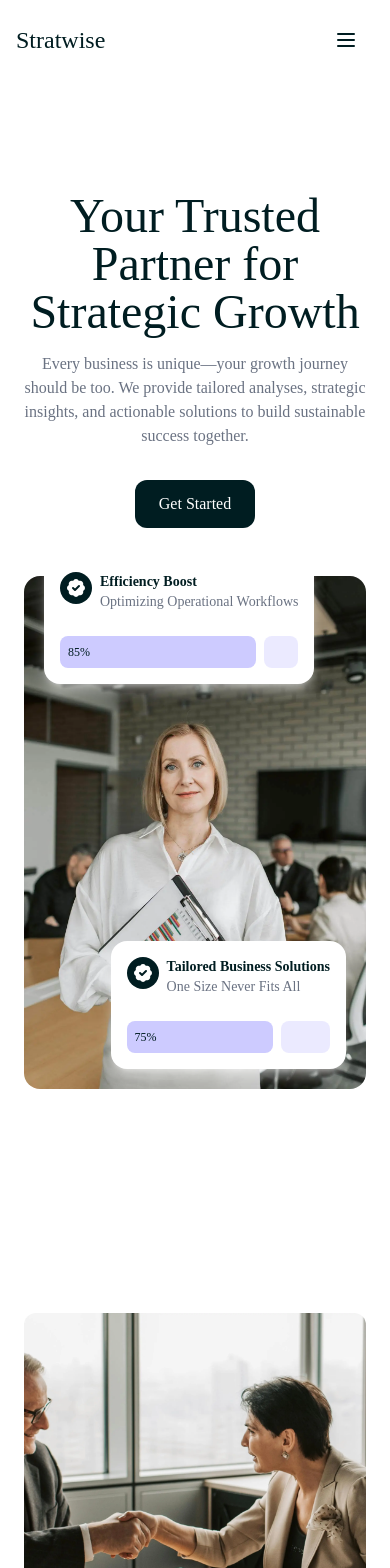
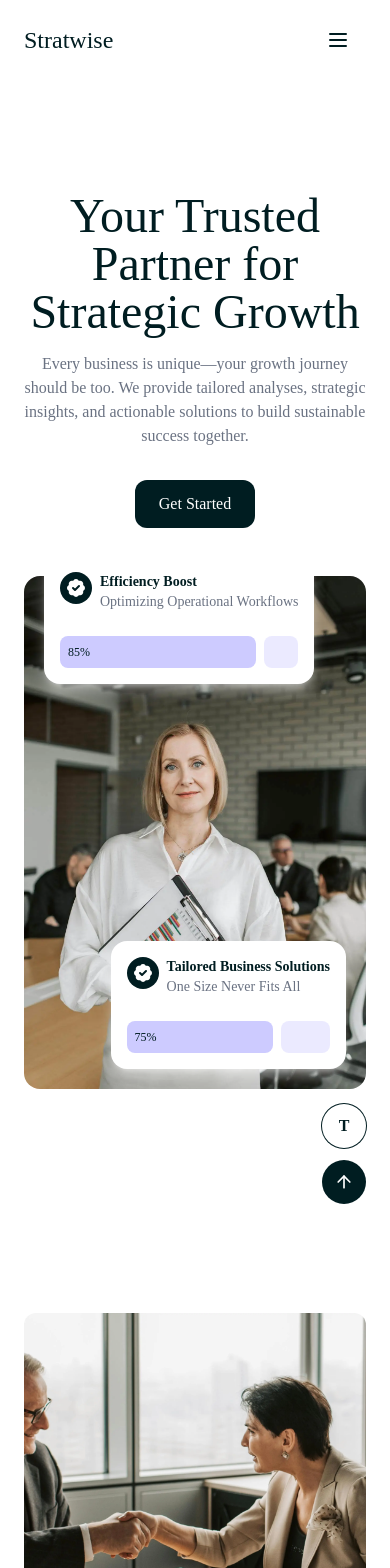
Before and after one commit to talhaozbek61/stratwise, a Next.js app: page / in a window 390 px wide. Shown: the top 1568 px of the page. Built offline with nearby package versions, Linux system fonts and the light colour scheme.

Commit message:
fix: small mobile layout adjustments
- Minor UI alignment fixes on small viewports.

```diff
--- a/app/components/header.tsx
+++ b/app/components/header.tsx
@@ -21,7 +21,7 @@ export default function Header() {
 
   return (
     <header className="bg-secondary/30 text-secondary-foreground">
-      <nav className="flex items-center justify-between mx-auto max-w-7xl p-4 lg:px-6">
+      <nav className="flex items-center justify-between mx-auto max-w-2xl lg:max-w-7xl px-6 py-4">
         {/* Logo */}
         <CustomLink
           href="/"
@@ -94,14 +94,14 @@ export default function Header() {
               </div>
 
               {/* Links */}
-              <ul className="mt-6 relative flex flex-col items-start gap-4 h-full">
+              <ul className="mt-6 relative flex flex-col items-start gap-4 h-full [&_a]:w-full">
                 {navigation.map((navigate, nIdx) => (
                   <CustomLink
                     href={navigate.href}
                     variant="none"
                     target="_self"
                     key={nIdx}
-                    className="text-primary font-medium w-full py-1"
+                    className="text-primary font-medium py-1"
                     onClick={() => setOpenMenu(false)}
                   >
                     {navigate.name}
--- a/app/components/scroll-actions.tsx
+++ b/app/components/scroll-actions.tsx
@@ -31,7 +31,7 @@ export default function ScrollActions() {
       <Button
         onClick={handleClick}
         className={`fixed bottom-6 right-6 z-50 p-3 rounded-full ring-1 ring-primary-foreground flex items-center justify-center ${
-          showScrollTop ? "opacity-100" : "opacity-0 pointer-events-none"
+          showScrollTop ? "translate-y-0" : "translate-y-96"
         }`}
       >
         <ArrowUp className="size-5 stroke-primary-foreground" />
@@ -41,7 +41,7 @@ export default function ScrollActions() {
       <CustomLink
         variant="secondary"
         className={`fixed bottom-20 right-6 z-50 size-11 p-0 rounded-full ring-1 ring-primary flex items-center justify-center font-bold group ${
-          showCustomLink ? "opacity-100" : "opacity-0 pointer-events-none"
+          showCustomLink ? "translate-y-0" : "translate-y-96"
         }`}
       >
         T
--- a/app/components/services.tsx
+++ b/app/components/services.tsx
@@ -62,7 +62,7 @@ export default function Services({ content }: ServicesProps) {
           </motion.div>
 
           {/* Services Content */}
-          <div className="space-y-4">
+          <div className="space-y-4 overflow-hidden">
             {/* Services List */}
             <ul className="divide-y divide-primary-foreground lg:max-w-md">
               {content.services.map((service) => (
@@ -75,7 +75,7 @@ export default function Services({ content }: ServicesProps) {
                       : "text-primary-foreground/70"
                   }`}
                   onClick={() => setSelectedService(service.id)}
-                  animation={fadeAnimations.right}
+                  animation={fadeAnimations.down}
                   custom={0.6 + service.id * 0.1}
                 >
                   {service.title}
@@ -89,7 +89,7 @@ export default function Services({ content }: ServicesProps) {
               initial="hidden"
               whileInView="show"
               viewport={{ once: true }}
-              variants={fadeAnimations.right}
+              variants={fadeAnimations.down}
               custom={1.1}
             >
               {content.services[selectedService - 1]?.paragraph}
```
